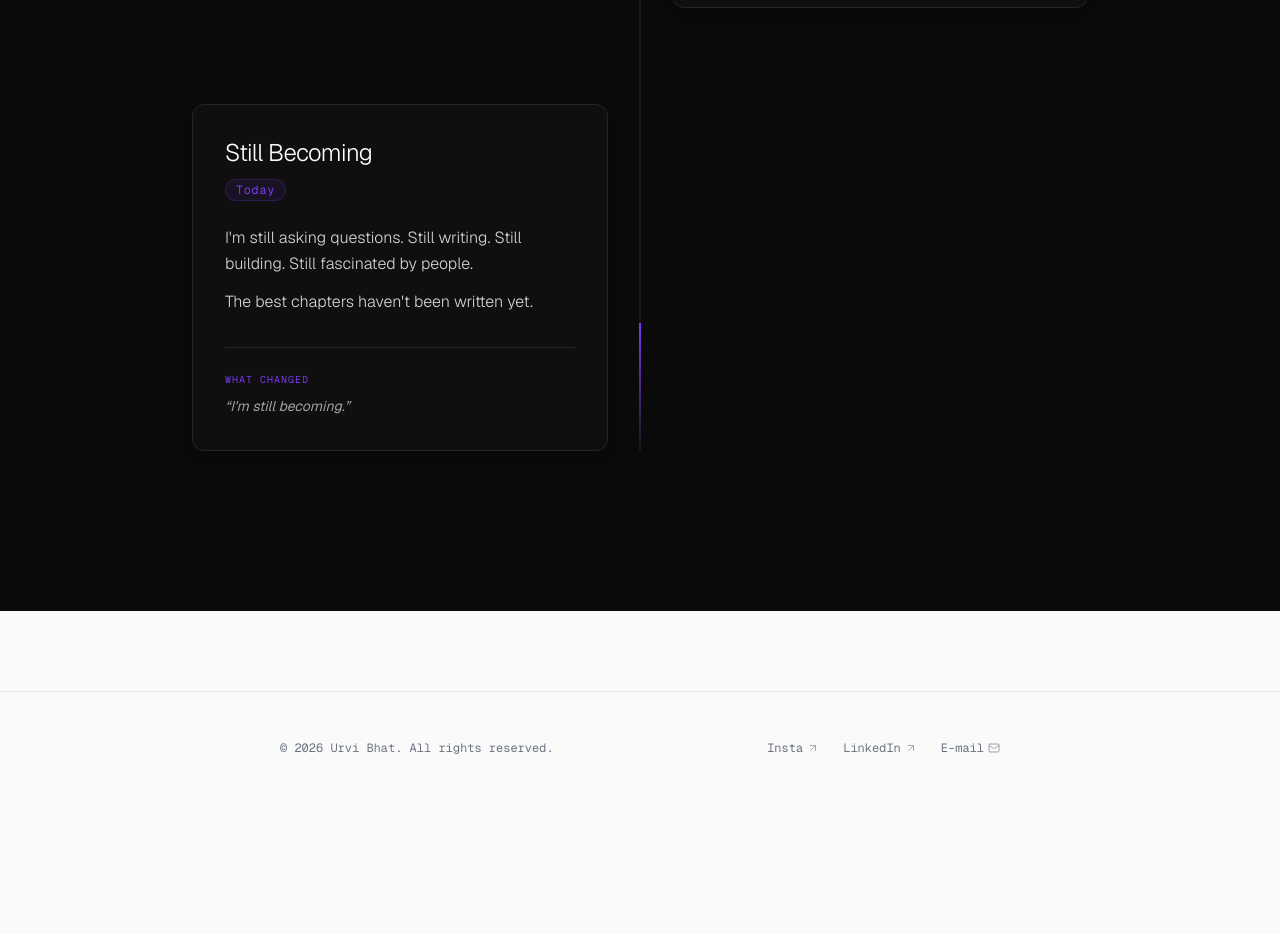
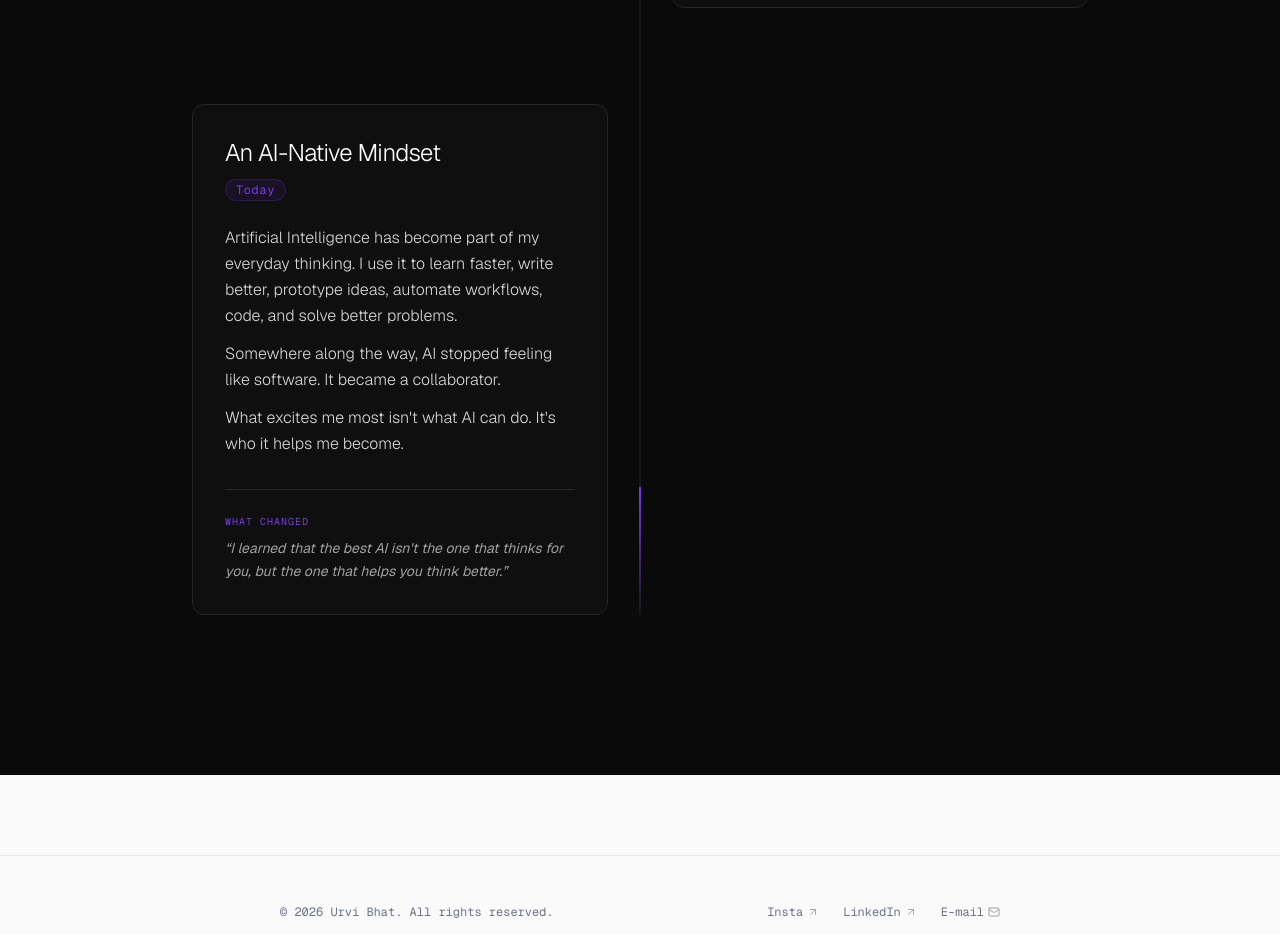
Before and after one commit to meisubz/personal-website, a Next.js app: page /about in a window 1280 px wide. Shown: the part 7700-8634 px from the top of the page. Before the commit the page ends 8504 px from the top, so only its background shows below. Built offline with nearby package versions, Linux system fonts and the light colour scheme.

Commit message:
feat: AI-Block

```diff
--- a/app/about/page.tsx
+++ b/app/about/page.tsx
@@ -152,17 +152,17 @@ const CHAPTERS: Chapter[] = [
     whatChanged:
       "The right people don't just change your career. They change the way you think."
   },
-
   {
-    year: "Today",
-    title: "Still Becoming",
-    paragraphs: [
-      "I'm still asking questions. Still writing. Still building. Still fascinated by people.",
-      "The best chapters haven't been written yet."
-    ],
-    whatChanged:
-      "I'm still becoming."
-  }
+  year: "Today",
+  title: "An AI-Native Mindset",
+  paragraphs: [
+    "Artificial Intelligence has become part of my everyday thinking. I use it to learn faster, write better, prototype ideas, automate workflows, code, and solve better problems.",
+    "Somewhere along the way, AI stopped feeling like software. It became a collaborator.",
+    "What excites me most isn't what AI can do. It's who it helps me become."
+  ],
+  whatChanged:
+    "I learned that the best AI isn't the one that thinks for you, but the one that helps you think better."
+}
 ];
 
 export default function JourneyPage() {
--- a/app/page.tsx
+++ b/app/page.tsx
@@ -18,19 +18,15 @@ const beliefs = [
 const thoughts = [
   {
     text: 'Why is loneliness increasing despite constant digital connection?',
-    date: 'July 2026',
   },
   {
     text: 'What subtle design details make a software product feel fundamentally trustworthy?',
-    date: 'July 2026',
   },
   {
     text: 'Can modern AI make us wiser, or does it only make us more capable?',
-    date: 'August 2026',
   },
   {
     text: 'Why do certain conversations stay with us for years while others vanish instantly?',
-    date: 'August 2026',
   },
 ];
 
@@ -136,8 +132,8 @@ export default function HomePage() {
             <p>Today, it shapes the work I do, the ideas I pursue, and the questions I keep returning to.</p>
             <p>Different paths.</p>
             <p className="text-xl md:text-2xl font-bold text-[#6D28D9] dark:text-[#7C3AED] pt-2">
-  The same question.
-</p>
+              The same question.
+            </p>
           </div>
         </motion.div>
 
@@ -251,9 +247,6 @@ export default function HomePage() {
               <p className="text-base md:text-lg text-[#111111] dark:text-[#EDEDED] font-normal leading-snug">
                 &ldquo;{thought.text}&rdquo;
               </p>
-              <span className="inline-block mt-3 text-xs font-mono text-[#6B7280] dark:text-neutral-500">
-                — {thought.date}
-              </span>
             </div>
           ))}
         </div>
--- a/app/writing/page.tsx
+++ b/app/writing/page.tsx
@@ -25,7 +25,7 @@ const NOTES: Note[] = [
     title: 'What subtle design details make a software product feel fundamentally trustworthy?',
     content: [
       'Trust in software is rarely built through bold marketing claims; it is earned in milliseconds through restraint and predictability.',
-      'It lives in predictable visual hierarchy, state persistence, instant feedback loops, and respecting a user’s agency—never forcing unnecessary modals, deceptive patterns, or manipulative urgency.',
+      'It lives in predictable visual hierarchy, state persistence, instant feedback loops, and respecting a user’s agency, never forcing unnecessary modals, deceptive patterns, or manipulative urgency.',
       'When an application respects your attention, handles errors gracefully without blaming you, and feels calm under pressure, it stops feeling like a transactional vendor and starts feeling like a reliable tool.',
     ],
   },
@@ -34,7 +34,7 @@ const NOTES: Note[] = [
     title: 'Can modern AI make us wiser, or does it only make us more capable?',
     content: [
       'Capability is the capacity to process information and execute tasks at speed. Wisdom is knowing which tasks are actually worth pursuing and understanding the consequences of doing so.',
-      'AI grants us unprecedented leverage—allowing us to generate, calculate, and synthesize in seconds what once took weeks. Yet leverage without reflection simply accelerates mistake making.',
+      'AI grants us unprecedented leverage, allowing us to generate, calculate, and synthesize in seconds what once took weeks. Yet leverage without reflection simply accelerates mistake making.',
       'Technology can provide instant answers, but wisdom requires sitting with ambiguity, experiencing failure, and weighing trade-offs. AI will expand what we can do, but choosing what we *should* do remains a uniquely human burden.',
     ],
   },
```
